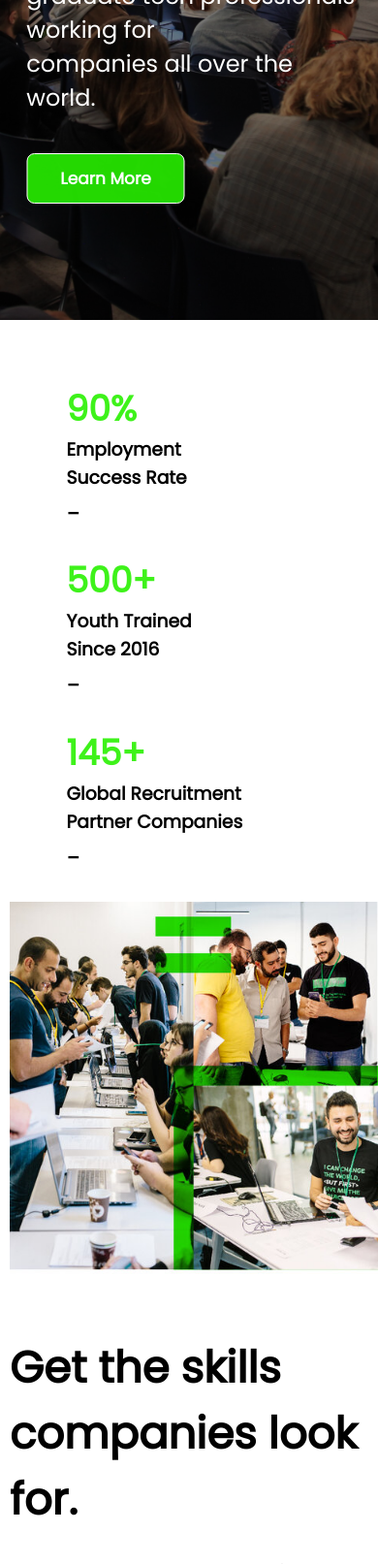
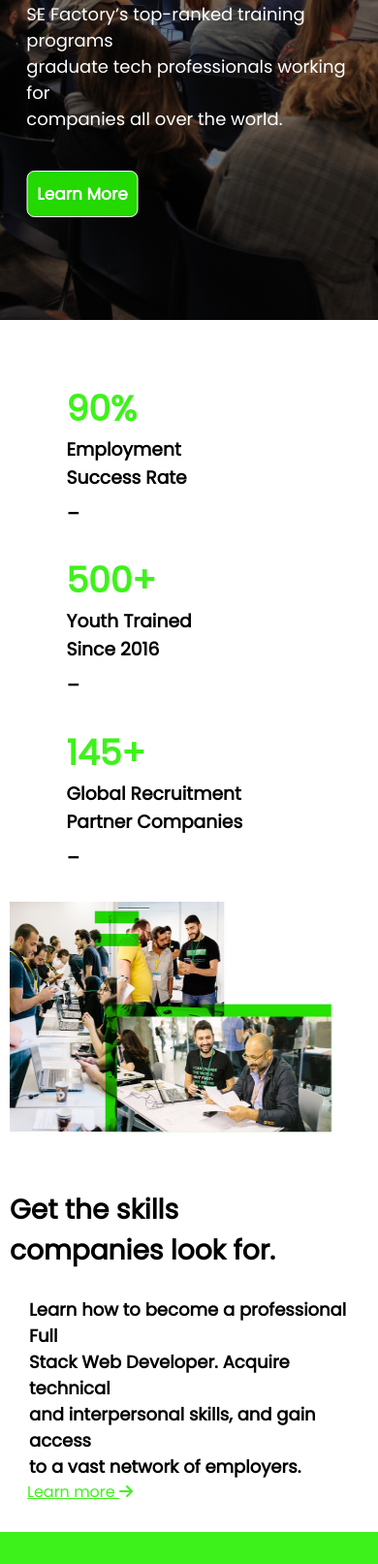
Before and after one commit to Batoul-Alsayyed/sefactory-, a plain HTML site: page index.html in a window 390 px wide. Shown: the part 387-2000 px from the top of the page at 97% size. Drawn offline with Linux system fonts and the light colour scheme.

Commit message:
More design fixing for small devices

```diff
--- a/index.html
+++ b/index.html
@@ -77,7 +77,7 @@
 <section class="skills">
     <div class="Row">
         <div class="Column">
-            <img src="images/Artboard+4@2x-100.jpg" style="width: 600px; height: 400px;" class="styleMe">
+            <img src="images/Artboard+4@2x-100.jpg">
         </div>
         <div class="Column">
             <h1 style="padding-bottom: 7%;">Get the skills <br/> <b>companies look for.</b></h1>
@@ -86,8 +86,8 @@
                 Stack Web Developer. Acquire technical<br/>
                 and interpersonal skills, and gain access <br/>
                 to a vast network of employers.</h5>
-            <a href="#" style="color: rgba(40, 240, 0, 0.897);">Learn more
-                <i class="fa-solid fa-arrow-right" style="color: rgba(40, 240, 0, 0.897);"></i></a>
+            <a href="#">Learn more
+                <i class="fa-solid fa-arrow-right""></i></a>
 
 
         </div>
@@ -135,10 +135,10 @@
 <section class="skills">
     <div class="Row">
         <div class="Column">
-            <img src="images/Artboard+4+copy@2x-100.jpg" style="width: 600px; height: 400px;" class="styleMe">
+            <img src="images/Artboard+4+copy@2x-100.jpg">
         </div>
         <div class="Column">
-            <h1 style="padding-bottom: 7%;" class="styleh1">
+            <h1 style="padding-bottom: 7%;">
                 Our graduates are
                 <br/><b>market ready.</b></h1>
 
@@ -155,6 +155,9 @@
 
 </section>
 
+<section class="footer">
+
+</section>
 
 </div>
 </body>
--- a/styles.css
+++ b/styles.css
@@ -277,14 +277,54 @@ h1{
     font-size: 45px;
     font-weight: 2000;
 }
+.skills img{
+    width: 600px;
+    height: 400px;
+}
+.skills a{
+    color: rgba(40, 240, 0, 0.897);
+}
 @media (max-width: 700px) {
-    .styleMe{
+    .skills img{
+       width: 350px;
+       height: 250px;
+    }
+    .programs img{
         width: 350px;
         height: 250px;
+
+    }
+    .skills h1{
+        font-size: 28px;
+        font-weight: 2000;
+    }
+
+    .text-box{
+        margin-top: 110px;
+    }
+    .text-box p{
+        margin-top: 15px;
+        font-size: 18px;
+    }
+
+    .hero-btn{
+       display: inline-block;
+       text-decoration: none;
+       color: white;
+       margin-bottom: 40px;
+       padding: 10px;
+       font-size: 17px;
+       background: rgba(40, 240, 0, 0.897);
+       position: relative;
+       cursor: pointer;
+       border-radius: 8px;
+    }
+    .skills h5{
+        font-size: 18px;
+        margin-left: 20px;
+        word-break: 45px;
+    }
+    .skills a{
+        margin-left: 18px;
     }
 }
-.styleh1{
-    color: black;
-    font-size: 45px;
-    font-weight: 2000;
-}
```
